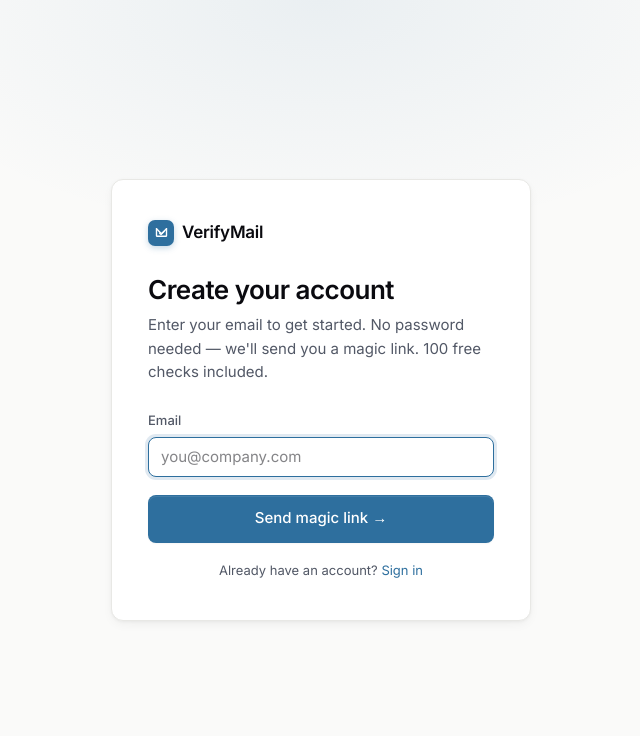
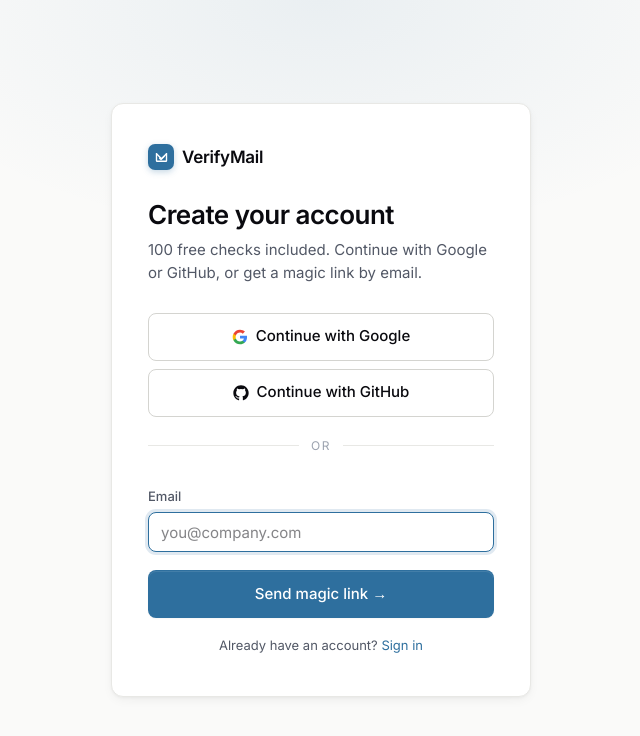
Before and after one commit to jt1402/email_api_landing, a Next.js app: page /signup in a window 1280 px wide. Shown: the top 736 px of the page, without its empty margins (319-959 px from the left). Built offline with nearby package versions, Linux system fonts and the light colour scheme; no server answers.

Commit message:
Continue-with-Google + GitHub on login/signup; OAuth exchange page

```diff
--- a/app/actions.ts
+++ b/app/actions.ts
@@ -16,6 +16,7 @@
   billing,
   checks,
   keys,
+  oauth,
   BackendCallError,
   type BundleId,
   type CheckResponse,
@@ -85,6 +86,27 @@
     return {
       ok: false,
       error: errMessage(err, "Link is invalid or expired."),
+    };
+  }
+}
+
+/**
+ * Consumed by /auth/oauth/exchange. Swaps the one-time code the backend put
+ * in the redirect URL for a session token (stored in our httpOnly cookie)
+ * and the raw default API key (stashed in sessionStorage from the page).
+ */
+export async function oauthExchangeAction(
+  code: string
+): Promise<VerifyActionResult> {
+  if (!code) return { ok: false, error: "Missing code." };
+  try {
+    const result = await oauth.exchange(code);
+    await setSession(result.session_token);
+    return { ok: true, defaultApiKey: result.default_api_key };
+  } catch (err) {
+    return {
+      ok: false,
+      error: errMessage(err, "Sign-in failed. Please try again."),
     };
   }
 }
--- a/app/login/LoginForm.tsx
+++ b/app/login/LoginForm.tsx
@@ -4,12 +4,30 @@
 import { useActionState } from "react";
 import { loginAction, type ActionResult } from "@/app/actions";
 import { Logo } from "@/components/Logo";
+import { OAuthButtons } from "@/components/OAuthButtons";
 
-export function LoginForm() {
+type Props = {
+  googleAuthUrl: string;
+  githubAuthUrl: string;
+  oauthError?: string;
+};
+
+const OAUTH_ERROR_COPY: Record<string, string> = {
+  access_denied: "You cancelled the sign-in. Try again to continue.",
+  state_mismatch: "Sign-in link expired or was tampered with. Please try again.",
+  token_exchange_failed: "We couldn't complete sign-in with that provider. Try again.",
+  email_unavailable: "We couldn't read a verified email from that account.",
+  provider_unavailable: "That sign-in provider isn't configured right now.",
+};
+
+export function LoginForm({ googleAuthUrl, githubAuthUrl, oauthError }: Props) {
   const [state, formAction, pending] = useActionState<ActionResult | null, FormData>(
     loginAction,
     null,
   );
+  const oauthErrorMessage = oauthError
+    ? OAUTH_ERROR_COPY[oauthError] ?? "Sign-in failed. Please try again."
+    : null;
 
   return (
     <div className="grid min-h-dvh place-items-center bg-bg px-6 py-12 [background:radial-gradient(60%_50%_at_50%_0%,rgba(46,111,158,0.08),transparent_60%),var(--color-bg)]">
@@ -36,9 +54,17 @@
               Sign in
             </h1>
             <p className="mb-7 text-[15px] leading-[1.55] text-text-2">
-              Enter your email and we&apos;ll send you a magic link. No password
-              needed.
+              Continue with Google or GitHub, or get a magic link by email.
             </p>
+            {oauthErrorMessage && (
+              <div className="mb-[14px] rounded-xs border border-[#fecaca] bg-[#fef2f2] px-3 py-[10px] text-[13px] leading-[1.5] text-[#b91c1c]">
+                {oauthErrorMessage}
+              </div>
+            )}
+            <OAuthButtons
+              googleAuthUrl={googleAuthUrl}
+              githubAuthUrl={githubAuthUrl}
+            />
             {state && !state.ok && (
               <div className="mb-[14px] rounded-xs border border-[#fecaca] bg-[#fef2f2] px-3 py-[10px] text-[13px] leading-[1.5] text-[#b91c1c]">
                 {state.error}
--- a/app/login/page.tsx
+++ b/app/login/page.tsx
@@ -3,7 +3,13 @@
 import { getSession, clearSession } from "@/lib/session";
 import { LoginForm } from "./LoginForm";
 
-export default async function LoginPage() {
+const BACKEND = process.env.BACKEND_URL ?? "http://127.0.0.1:8001";
+
+export default async function LoginPage({
+  searchParams,
+}: {
+  searchParams: Promise<{ oauth_error?: string }>;
+}) {
   const token = await getSession();
   let signedIn = false;
   if (token) {
@@ -19,5 +25,12 @@
     }
   }
   if (signedIn) redirect("/dashboard");
-  return <LoginForm />;
+  const { oauth_error } = await searchParams;
+  return (
+    <LoginForm
+      googleAuthUrl={`${BACKEND}/v1/auth/oauth/google/start`}
+      githubAuthUrl={`${BACKEND}/v1/auth/oauth/github/start`}
+      oauthError={oauth_error}
+    />
+  );
 }
--- a/app/signup/SignupForm.tsx
+++ b/app/signup/SignupForm.tsx
@@ -4,12 +4,30 @@
 import { useActionState } from "react";
 import { signupAction, type ActionResult } from "@/app/actions";
 import { Logo } from "@/components/Logo";
+import { OAuthButtons } from "@/components/OAuthButtons";
 
-export function SignupForm() {
+type Props = {
+  googleAuthUrl: string;
+  githubAuthUrl: string;
+  oauthError?: string;
+};
+
+const OAUTH_ERROR_COPY: Record<string, string> = {
+  access_denied: "You cancelled the sign-in. Try again to continue.",
+  state_mismatch: "Sign-in link expired or was tampered with. Please try again.",
+  token_exchange_failed: "We couldn't complete sign-in with that provider. Try again.",
+  email_unavailable: "We couldn't read a verified email from that account.",
+  provider_unavailable: "That sign-in provider isn't configured right now.",
+};
+
+export function SignupForm({ googleAuthUrl, githubAuthUrl, oauthError }: Props) {
   const [state, formAction, pending] = useActionState<ActionResult | null, FormData>(
     signupAction,
     null,
   );
+  const oauthErrorMessage = oauthError
+    ? OAUTH_ERROR_COPY[oauthError] ?? "Sign-in failed. Please try again."
+    : null;
 
   return (
     <div className="grid min-h-dvh place-items-center bg-bg px-6 py-12 [background:radial-gradient(60%_50%_at_50%_0%,rgba(46,111,158,0.08),transparent_60%),var(--color-bg)]">
@@ -36,9 +54,18 @@
               Create your account
             </h1>
             <p className="mb-7 text-[15px] leading-[1.55] text-text-2">
-              Enter your email to get started. No password needed — we&apos;ll send
-              you a magic link. 100 free checks included.
+              100 free checks included. Continue with Google or GitHub, or get
+              a magic link by email.
             </p>
+            {oauthErrorMessage && (
+              <div className="mb-[14px] rounded-xs border border-[#fecaca] bg-[#fef2f2] px-3 py-[10px] text-[13px] leading-[1.5] text-[#b91c1c]">
+                {oauthErrorMessage}
+              </div>
+            )}
+            <OAuthButtons
+              googleAuthUrl={googleAuthUrl}
+              githubAuthUrl={githubAuthUrl}
+            />
             {state && !state.ok && (
               <div className="mb-[14px] rounded-xs border border-[#fecaca] bg-[#fef2f2] px-3 py-[10px] text-[13px] leading-[1.5] text-[#b91c1c]">
                 {state.error}
--- a/app/signup/page.tsx
+++ b/app/signup/page.tsx
@@ -3,7 +3,13 @@
 import { getSession, clearSession } from "@/lib/session";
 import { SignupForm } from "./SignupForm";
 
-export default async function SignupPage() {
+const BACKEND = process.env.BACKEND_URL ?? "http://127.0.0.1:8001";
+
+export default async function SignupPage({
+  searchParams,
+}: {
+  searchParams: Promise<{ oauth_error?: string }>;
+}) {
   const token = await getSession();
   let signedIn = false;
   if (token) {
@@ -19,5 +25,12 @@
     }
   }
   if (signedIn) redirect("/dashboard");
-  return <SignupForm />;
+  const { oauth_error } = await searchParams;
+  return (
+    <SignupForm
+      googleAuthUrl={`${BACKEND}/v1/auth/oauth/google/start`}
+      githubAuthUrl={`${BACKEND}/v1/auth/oauth/github/start`}
+      oauthError={oauth_error}
+    />
+  );
 }
--- /dev/null
+++ b/components/OAuthButtons.tsx
@@ -0,0 +1,53 @@
+type Props = {
+  googleAuthUrl: string;
+  githubAuthUrl: string;
+};
+
+export function OAuthButtons({ googleAuthUrl, githubAuthUrl }: Props) {
+  return (
+    <div className="mb-5 flex flex-col gap-2">
+      <a href={googleAuthUrl} className="btn btn-ghost btn-block btn-lg">
+        <GoogleIcon /> Continue with Google
+      </a>
+      <a href={githubAuthUrl} className="btn btn-ghost btn-block btn-lg">
+        <GitHubIcon /> Continue with GitHub
+      </a>
+      <div className="my-3 flex items-center gap-3 text-[12px] uppercase tracking-[0.14em] text-text-3">
+        <span className="h-px flex-1 bg-border" />
+        or
+        <span className="h-px flex-1 bg-border" />
+      </div>
+    </div>
+  );
+}
+
+function GoogleIcon() {
+  return (
+    <svg width="16" height="16" viewBox="0 0 24 24" aria-hidden="true">
+      <path
+        fill="#4285F4"
+        d="M22.56 12.25c0-.78-.07-1.53-.2-2.25H12v4.26h5.92c-.26 1.37-1.04 2.53-2.21 3.31v2.77h3.57c2.08-1.92 3.28-4.74 3.28-8.09z"
+      />
+      <path
+        fill="#34A853"
+        d="M12 23c2.97 0 5.46-.98 7.28-2.66l-3.57-2.77c-.98.66-2.23 1.06-3.71 1.06-2.86 0-5.29-1.93-6.16-4.53H2.18v2.84C3.99 20.53 7.7 23 12 23z"
+      />
+      <path
+        fill="#FBBC05"
+        d="M5.84 14.09c-.22-.66-.35-1.36-.35-2.09s.13-1.43.35-2.09V7.07H2.18C1.43 8.55 1 10.22 1 12s.43 3.45 1.18 4.93l2.85-2.22.81-.62z"
+      />
+      <path
+        fill="#EA4335"
+        d="M12 5.38c1.62 0 3.06.56 4.21 1.64l3.15-3.15C17.45 2.09 14.97 1 12 1 7.7 1 3.99 3.47 2.18 7.07l3.66 2.84c.87-2.6 3.3-4.53 6.16-4.53z"
+      />
+    </svg>
+  );
+}
+
+function GitHubIcon() {
+  return (
+    <svg width="16" height="16" viewBox="0 0 24 24" fill="currentColor" aria-hidden="true">
+      <path d="M12 .5C5.65.5.5 5.65.5 12c0 5.08 3.29 9.39 7.86 10.92.58.11.79-.25.79-.56v-2.18c-3.2.7-3.87-1.36-3.87-1.36-.52-1.32-1.27-1.67-1.27-1.67-1.04-.71.08-.7.08-.7 1.15.08 1.76 1.18 1.76 1.18 1.02 1.76 2.69 1.25 3.34.96.1-.74.4-1.25.72-1.54-2.55-.29-5.24-1.28-5.24-5.7 0-1.26.45-2.29 1.18-3.1-.12-.29-.51-1.46.11-3.05 0 0 .96-.31 3.15 1.18a10.95 10.95 0 0 1 5.74 0c2.18-1.49 3.14-1.18 3.14-1.18.62 1.59.23 2.76.11 3.05.74.81 1.18 1.84 1.18 3.1 0 4.43-2.7 5.4-5.27 5.69.41.36.78 1.07.78 2.16v3.2c0 .31.21.68.8.56C20.21 21.39 23.5 17.08 23.5 12c0-6.35-5.15-11.5-11.5-11.5z" />
+    </svg>
+  );
+}
--- a/lib/backend.ts
+++ b/lib/backend.ts
@@ -170,6 +170,15 @@
   return (await res.json()) as T;
 }
 
+// ── OAuth — server-side exchange after the provider redirect ──────────
+export const oauth = {
+  exchange: (code: string) =>
+    call<{ session_token: string; default_api_key: string | null }>(
+      "/v1/auth/oauth/exchange",
+      { method: "POST", body: JSON.stringify({ code }) }
+    ),
+};
+
 // ── Public auth endpoints ──────────────────────────────────────────────
 export const auth = {
   signup: (email: string) =>
```
Also changed, not shown: app/auth/oauth/exchange/page.tsx (added, +97 -0 lines).
